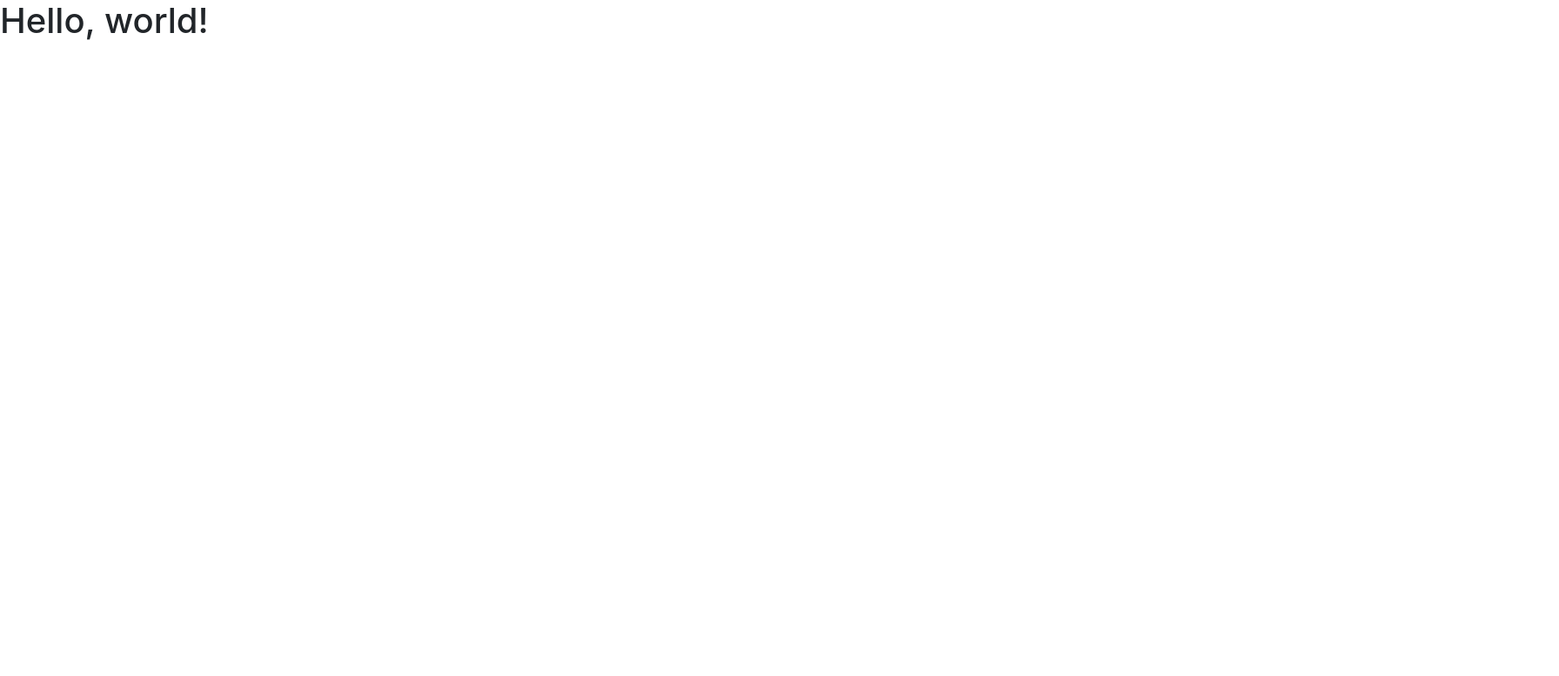
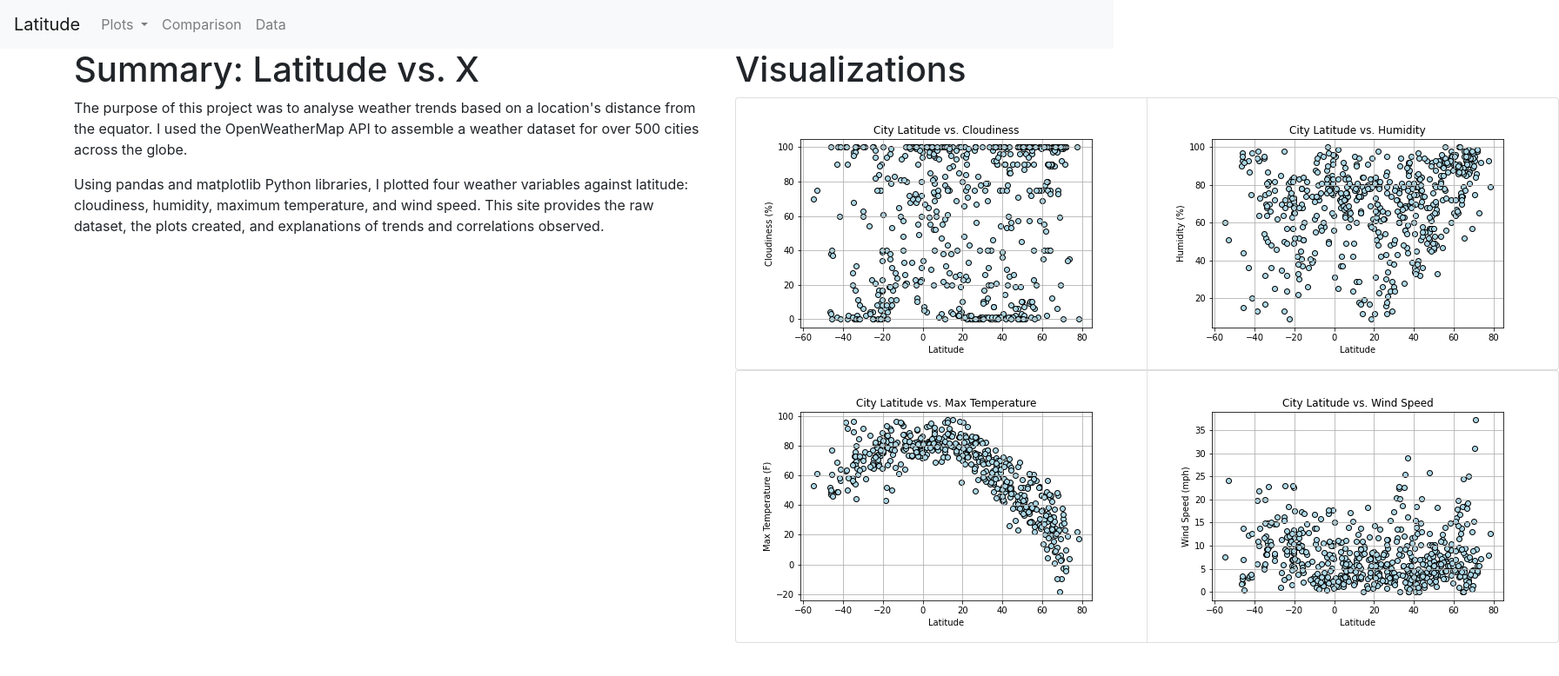
Before and after one commit to ermcgrew/web_design_challenge, a plain HTML site: page index.html in a window 1280 px wide. Shown: the whole page at 87% size, 1792 px wide, since content can reach past the window. Drawn offline with nearby package versions, Linux system fonts and the light colour scheme.

Commit message:
landing page, visualizations grid?

```diff
--- a/index.html
+++ b/index.html
@@ -8,10 +8,84 @@
     <!-- Bootstrap CSS -->
     <link rel="stylesheet" href="https://cdn.jsdelivr.net/npm/bootstrap@4.6.1/dist/css/bootstrap.min.css" integrity="sha384-zCbKRCUGaJDkqS1kPbPd7TveP5iyJE0EjAuZQTgFLD2ylzuqKfdKlfG/eSrtxUkn" crossorigin="anonymous">
 
-    <title>Hello, world!</title>
+    <title>Latitude vs X</title>
   </head>
+
   <body>
-    <h1>Hello, world!</h1>
+    <nav class="navbar navbar-expand-lg navbar-light bg-light">
+        <a class="navbar-brand" href="#">Latitude</a>
+        <button class="navbar-toggler" type="button" data-toggle="collapse" data-target="#navbarNavDropdown" aria-controls="navbarNavDropdown" aria-expanded="false" aria-label="Toggle navigation">
+          <span class="navbar-toggler-icon"></span>
+        </button>
+        <div class="collapse navbar-collapse" id="navbarNavDropdown">
+          <ul class="navbar-nav">
+            <li class="nav-item dropdown">
+                <a class="nav-link dropdown-toggle" href="#" id="navbarDropdownMenuLink" role="button" data-toggle="dropdown" aria-expanded="false">
+                  Plots
+                </a>
+                <div class="dropdown-menu" aria-labelledby="navbarDropdownMenuLink">
+                  <a class="dropdown-item" href="#">Max Temperature</a>
+                  <a class="dropdown-item" href="#">Humidity</a>
+                  <a class="dropdown-item" href="#">Cloudiness</a>
+                  <a class="dropdown-item" href="#">Wind speed</a>
+                </div>
+            </li>
+            <li class="nav-item">
+              <a class="nav-link" href="#">Comparison</a>
+            </li>
+            <li class="nav-item">
+              <a class="nav-link" href="#">Data</a>
+            </li>
+          </ul>
+        </div>
+      </nav>
+
+    <div class="container">
+        <div class="row">
+          <div class="col-sm-8">
+            <h1> Summary: Latitude vs. X</h1>
+            <p>
+                The purpose of this project was to analyse weather trends based on a location's distance from the
+                equator. I used the OpenWeatherMap API to assemble a weather dataset for over 500 cities across
+                the globe.
+            </p>
+            <p>
+                Using pandas and matplotlib Python libraries, I plotted four weather variables against latitude:
+                cloudiness, humidity, maximum temperature, and wind speed. This site provides the raw dataset,
+                the plots created, and explanations of trends and correlations observed.
+            </p>
+          </div>
+          <div class="col-sm-4">
+            <h1>Visualizations</h1>
+            <ul class="list-group list-group-horizontal">
+                <li class="list-group-item">
+                    <a href="assets/cloudiness.png">
+                        <img src="assets/cloudiness.png" alt="cloudymap">
+                    </a>
+                </li>
+
+                <li class="list-group-item">
+                    <a href="assets/humidity.png">
+                        <img src="assets/humidity.png" alt="humiditymap">
+                    </a>
+                </li>
+              </ul>
+            <ul class="list-group list-group-horizontal">
+                <li class="list-group-item">
+                    <a href="assets/max_temp.png">
+                        <img src="assets/max_temp.png" alt="max_tempmap">
+                    </a>
+                </li>
+
+                <li class="list-group-item">
+                    <a href="assets/wind_speed.png">
+                        <img src="assets/wind_speed.png" alt="wind_speed_map">
+                    </a>
+                </li>
+              </ul>
+          </div>
+        </div>
+      </div>
 
     <!-- Optional JavaScript; choose one of the two! -->
 
```
Also changed, not shown: assets/Cloudiness.png (added), assets/humidity.png (added), assets/max_temp.png (added), assets/wind_speed.png (added).
